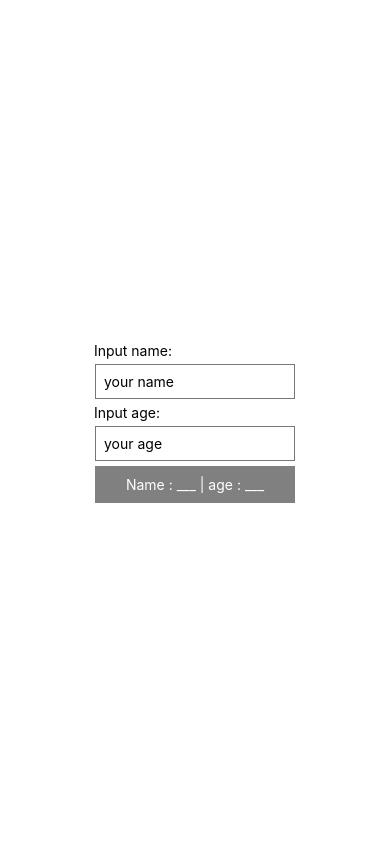
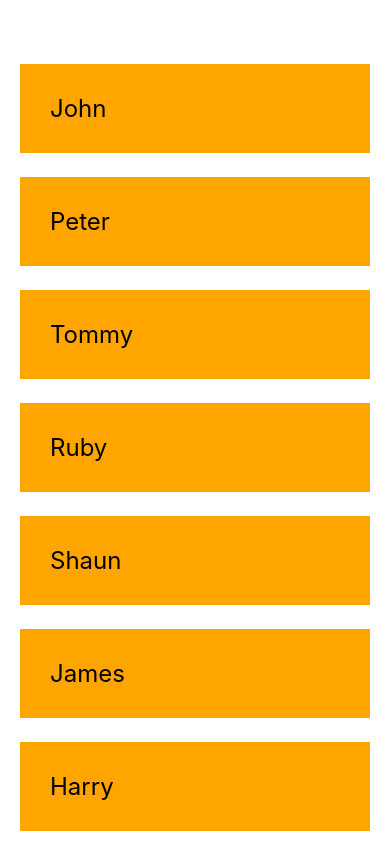
Before and after one commit to TheMIU/todo-app, a React Native app: screen / in a window 390 px wide. Built offline with nearby package versions, Linux system fonts and the light colour scheme.

Commit message:
ScrollView

```diff
--- a/App.js
+++ b/App.js
@@ -1,30 +1,28 @@
 import { useState } from 'react';
-import { StyleSheet, Text, View, TextInput } from 'react-native';
+import { StyleSheet, Text, View, TextInput, ScrollView } from 'react-native';
 
 export default function App() {
-  const [name, setName] = useState('___');
-  const [age, setAge] = useState('___');
+  const [people, setPeople] = useState([
+    { name: 'John', key: '1' },
+    { name: 'Peter', key: '2' },
+    { name: 'Tommy', key: '3' },
+    { name: 'Ruby', key: '4' },
+    { name: 'Shaun', key: '5' },
+    { name: 'James', key: '6' },
+    { name: 'Harry', key: '7' },
+  ]);
 
   return (
     <View style={styles.container}>
-      <View >
-        <Text> Input name: </Text>
-        <TextInput
-          placeholder='your name'
-          style={styles.inputField}
-          onChangeText={(val) => setName(val)}
-        />
-
-        <Text> Input age: </Text>
-        <TextInput
-          keyboardType='numeric'
-          placeholder='your age'
-          style={styles.inputField}
-          onChangeText={(val) => setAge(val)}
-        />
-      </View>
-
-      <Text style={styles.output}>Name : {name} | age : {age}</Text>
+      <ScrollView>
+        {people.map(item => {
+          return (
+            <View key={item.key}>
+              <Text style={styles.item}>{item.name}</Text>
+            </View>
+          )
+        })}
+      </ScrollView>
     </View>
   );
 }
@@ -33,23 +31,14 @@ const styles = StyleSheet.create({
   container: {
     flex: 1,
     backgroundColor: '#fff',
-    alignItems: 'center',
-    justifyContent: 'center',
+    paddingTop: 40,
+    paddingHorizontal: 20
   },
 
-  inputField: {
-    borderWidth: 1,
-    borderColor: '#777',
-    padding: 8,
-    margin: 5,
-    width: 200
-  },
-
-  output: {
-    backgroundColor: 'gray',
-    padding: 10,
-    width: 200,
-    textAlign: 'center',
-    color:'white'
+  item: {
+    marginTop: 24,
+    padding: 30,
+    backgroundColor: 'orange',
+    fontSize: 24
   }
 });
```
